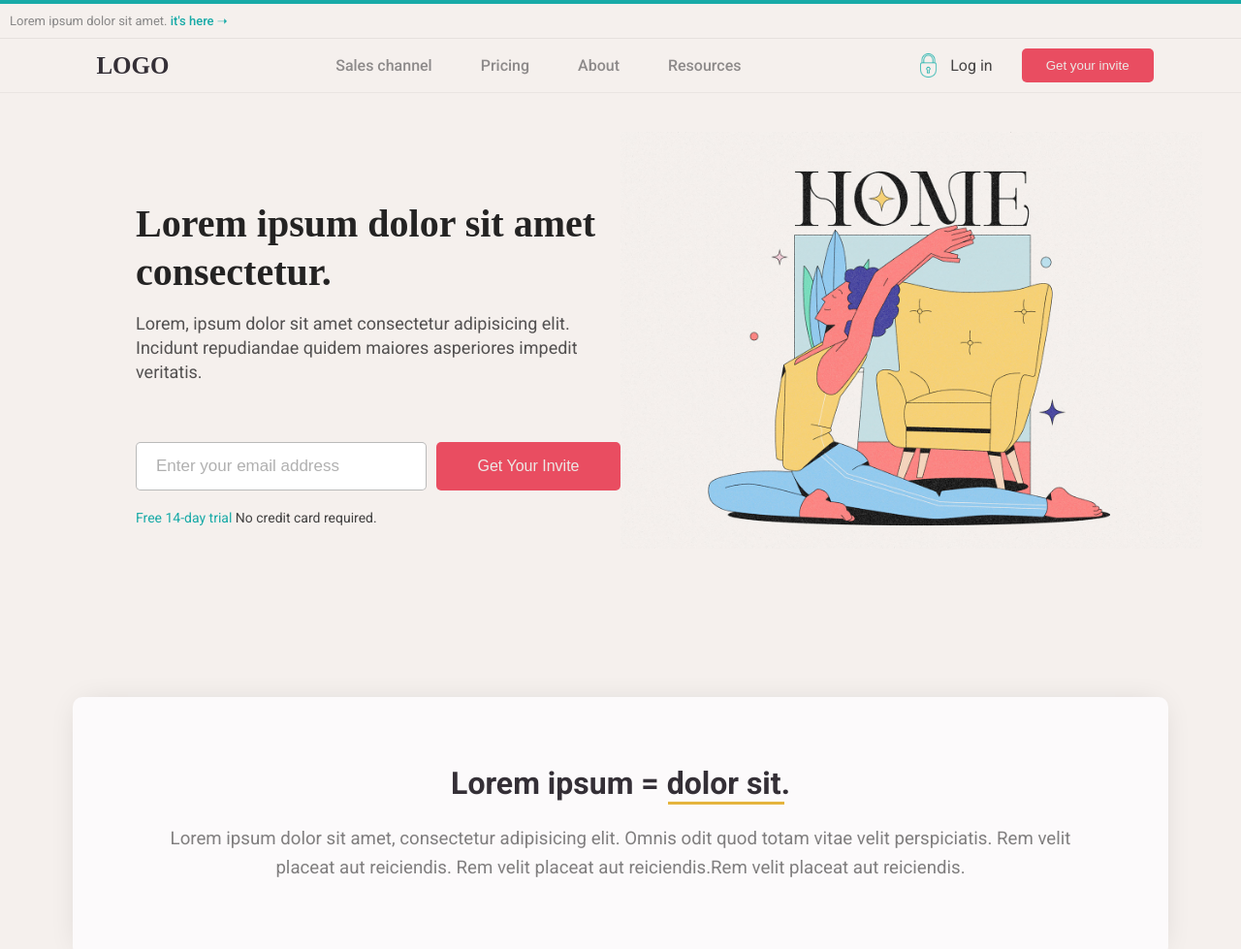
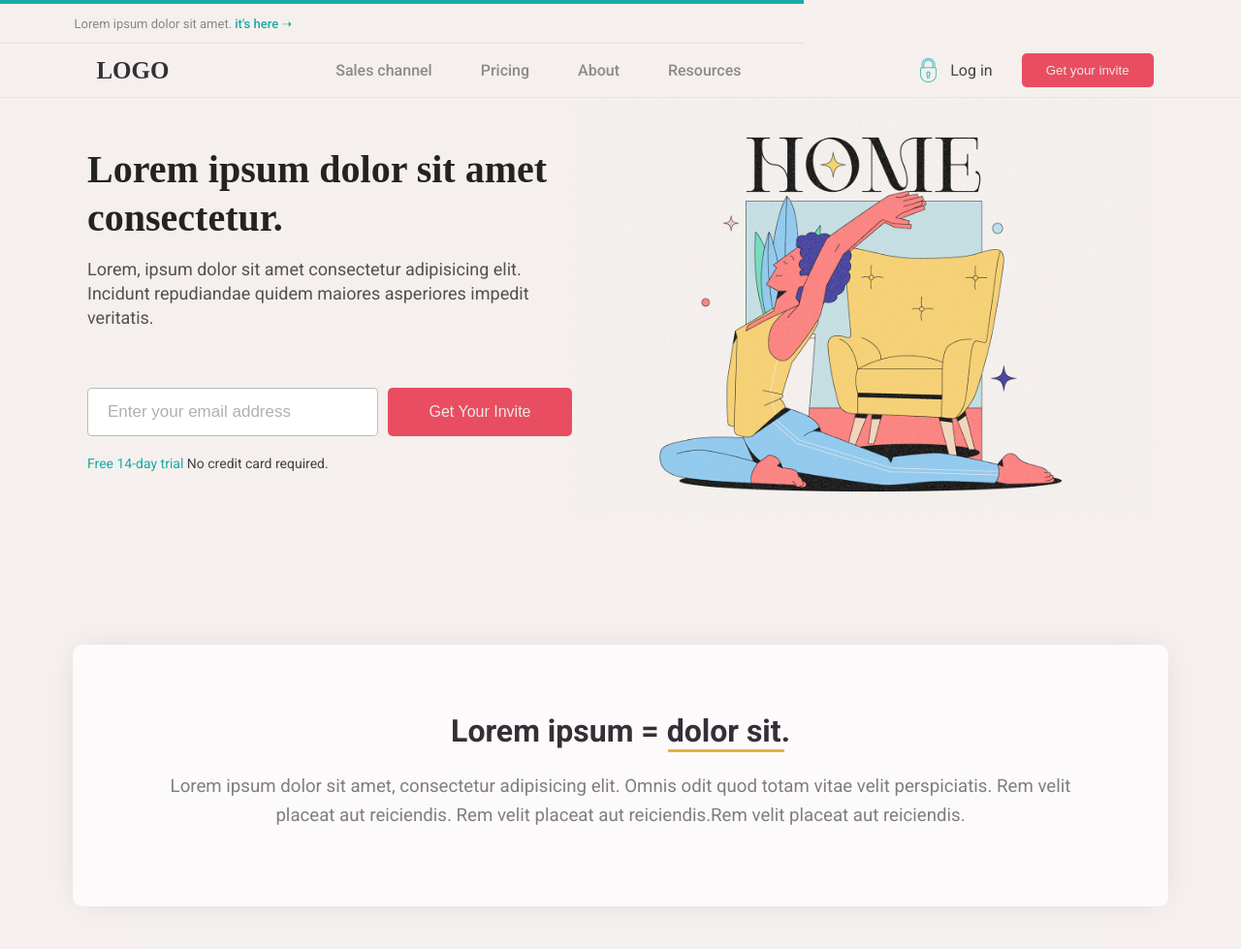
Before and after one commit to Ismaellima1/site-ziibet-tlayout-clone, a plain HTML site: page index.html in a window 1280 px wide. Shown: the top 979 px of the page at 97% size. Drawn offline with Linux system fonts and the light colour scheme; a web font is replaced by a local one.

Commit message:
14/04/22 12:57

```diff
--- a/css/style.css
+++ b/css/style.css
@@ -21,6 +21,14 @@ font-family: 'Roboto', sans-serif;
 
 /* Elemento corpo do site */
 body {
+  display: grid;
+  grid-template-rows: 45px;
+  grid-template-areas:
+  "alert alert alert"
+  "header header header"
+  "main main main"
+  "footer footer footer";
+
   background-color: #f5f0ed;
   font-family: var(--font-princ-family);
   overflow-x: hidden;
@@ -28,11 +36,16 @@ body {
 
 /* Saiba-mais */
 .its-here {
-  padding: 10px;
+  display: flex;
+  align-items: center;
+  justify-content: center;
+  position: relative;
+  right: 34.7em;
   color: rgb(136, 135, 135);
   border-top: 4px solid hsl(179deg 75% 38%);
   border-bottom: 1px solid rgba(0, 0, 0, 0.068);
   font-size: 13px;
+  grid-area: alert;
 }
 .its-here p {
 
@@ -50,6 +63,7 @@ header {
   justify-content: space-around;
   padding: 10px 0px;
   border-bottom: 1px solid rgba(0, 0, 0, 0.048);
+  grid-area: header;
 }
 
 /* logo do header */
@@ -114,16 +128,14 @@ main {
   display: flex;
   flex-direction: column;
   height: 2500px;
+  grid-area: main;
 }
 
 /* Section cap-email */
 .cap-email {
-  height: 500px;
-  width: 1000px;
-  position: relative;
-  top: 110px;
   display: flex;
-  margin: 0 auto;
+  align-items: center;
+  justify-content: center;
 }
 /* texto cap email */
 .texto-cap-email {
@@ -183,8 +195,6 @@ main {
 }
 /* cap-email imagem */
 .cap-email-image img {
-  position: relative;
-  bottom: 70px;
   width: 600px;
 }
 
@@ -399,6 +409,7 @@ footer {
   background-repeat: no-repeat;
   height: 400px;
   padding: 160px 0px;
+  grid-area: footer;
 }
 .logo-direitos {
   display: flex;
```
